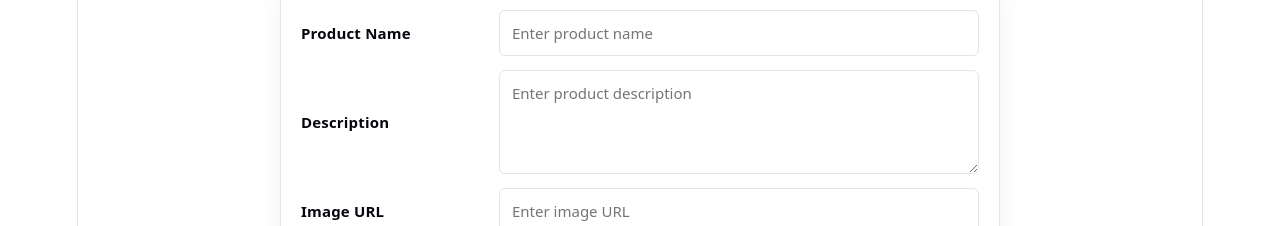
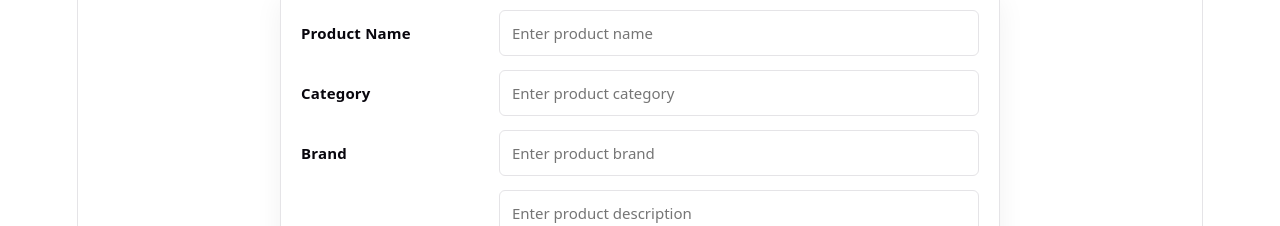
Before and after one commit to antoniocallie97-web/REACT-PERSONAL-PROJECTS-SHOWCASE-APP, a React (Vite) app: page /Admin in a window 1280 px wide. Shown: the part 172-398 px from the top of the page. Built offline with nearby package versions, Linux system fonts and the light colour scheme; data requests are answered from the project's data file.

Commit message:
added the brand and category

```diff
--- a/src/components/FormPage.jsx
+++ b/src/components/FormPage.jsx
@@ -5,6 +5,8 @@ function Forms({ onAdd }) {
   const [description, setDescription] = useState('')
   const [imageUrl, setImageUrl] = useState('')
   const [price, setPrice] = useState('')
+  const [category, setCategory] = useState('')
+  const [brand, setBrand] = useState('')
 
   const handleSubmit = (e) => {
     e.preventDefault()
@@ -14,7 +16,8 @@ function Forms({ onAdd }) {
       name: productName,
       description,
       image: imageUrl,
-      price: Number(price)
+      price: Number(price),
+      category: category
     }
 
     fetch("http://localhost:3001/products", {
@@ -31,6 +34,7 @@ function Forms({ onAdd }) {
       setDescription('')
       setImageUrl('')
       setPrice('')
+      setCategory('')
     })
   }
 
@@ -45,6 +49,24 @@ function Forms({ onAdd }) {
             required
             value={productName}
             onChange={(e) => setProductName(e.target.value)}
+          />
+
+          <label>Category</label>
+          <input
+            type="text"
+            placeholder="Enter product category"
+            required
+            value={category}
+            onChange={(e) => setCategory(e.target.value)}
+          />
+
+          <label>Brand</label>
+          <input
+            type="text"
+            placeholder="Enter product brand"
+            required
+            value={brand}
+            onChange={(e) => setBrand(e.target.value)}
           />
 
           <label>Description</label>
```
Also changed, not shown: db.json (+7 -0 lines).
